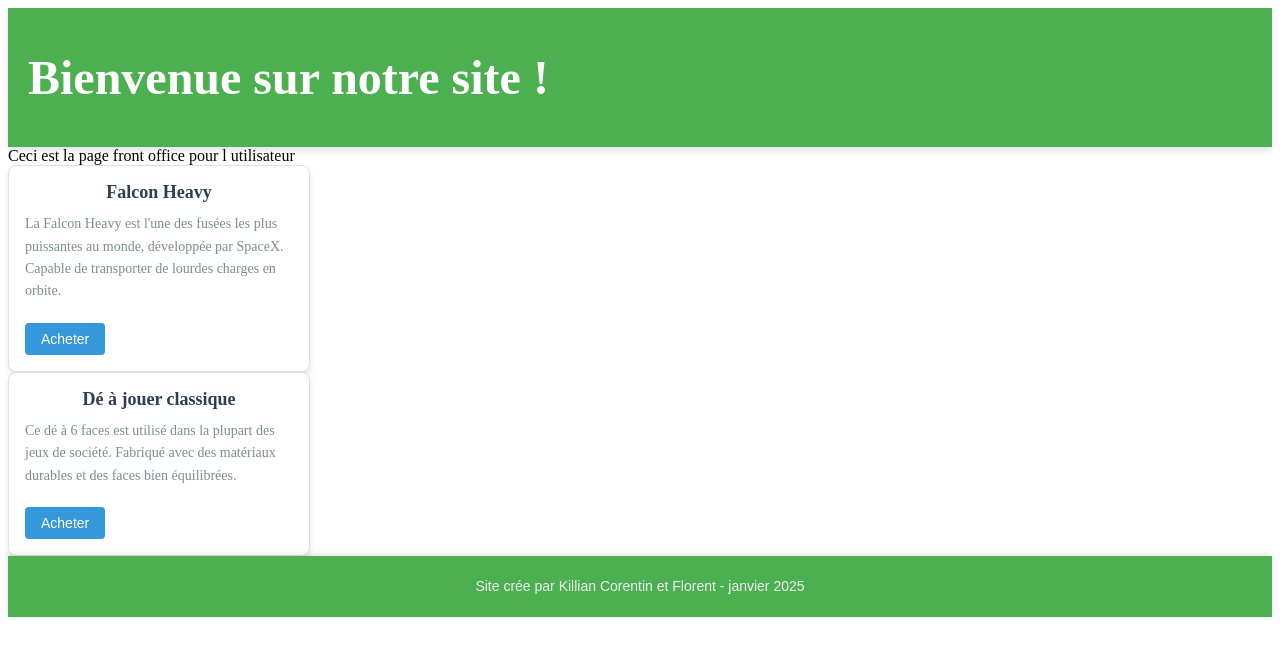
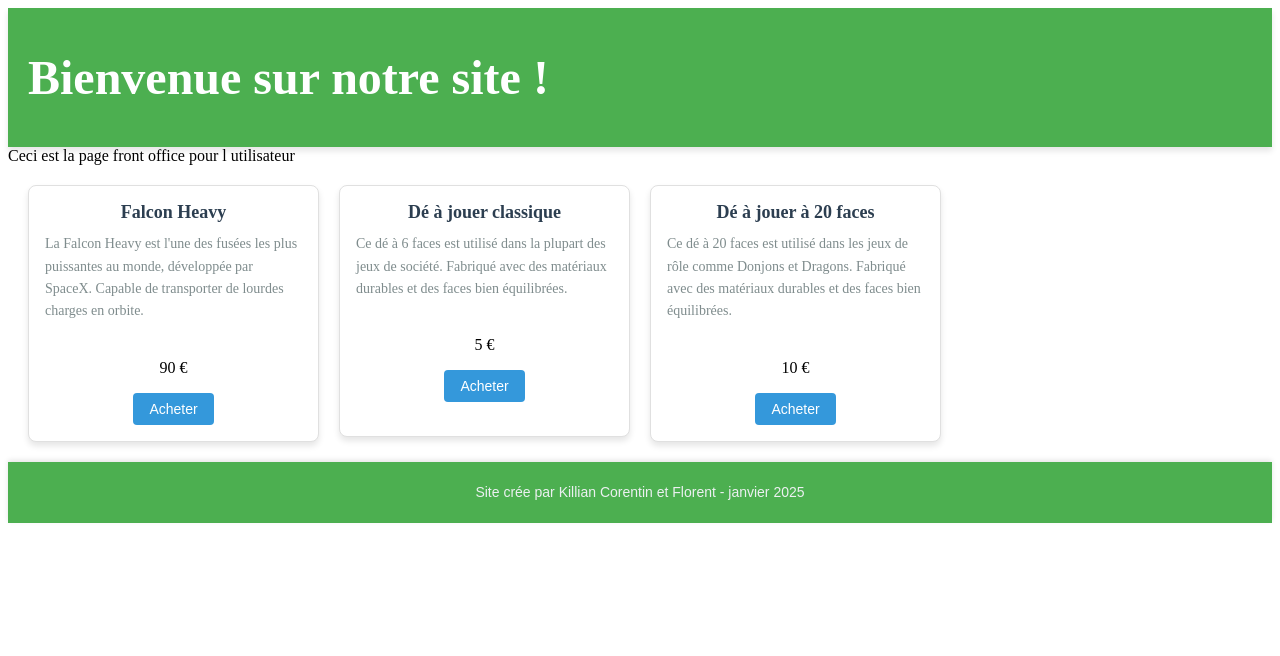
Before and after one commit to damodred53/ia_front_end, a React (Vite) app: page /user in a window 1280 px wide. Shown: the top 656 px of the page. Built offline with nearby package versions, Linux system fonts and the light colour scheme.

Commit message:
nouveau push json produit

```diff
--- a/public/Data/article.json
+++ b/public/Data/article.json
@@ -2,11 +2,19 @@
     {
         "title": "Falcon Heavy",
         "content": "La Falcon Heavy est l'une des fusées les plus puissantes au monde, développée par SpaceX. Capable de transporter de lourdes charges en orbite.",
-        "image": "https://example.com/falcon-heavy.jpg"
+        "image": "https://example.com/falcon-heavy.jpg",
+        "price": 90
     },
     {
         "title": "Dé à jouer classique",
         "content": "Ce dé à 6 faces est utilisé dans la plupart des jeux de société. Fabriqué avec des matériaux durables et des faces bien équilibrées.",
-        "image": "https://example.com/dice.jpg"
+        "image": "https://example.com/dice.jpg",
+        "price": 5
+    },
+    {
+        "title": "Dé à jouer à 20 faces",
+        "content": "Ce dé à 20 faces est utilisé dans les jeux de rôle comme Donjons et Dragons. Fabriqué avec des matériaux durables et des faces bien équilibrées.",
+        "image": "https://example.com/dice.jpg",
+        "price": 10
     }
 ]
--- a/src/Components/CardArticle.jsx
+++ b/src/Components/CardArticle.jsx
@@ -11,7 +11,8 @@ console.log(article);
             <div className="card-content">
                 <h2 className="card-title">{article.title}</h2>
                 <p className="card-text">{article.content}</p>
-                <button>Acheter</button>
+                <p>{article.price} €</p>
+                <button >Acheter</button>
             </div>
         </div>
     )
@@ -20,9 +21,10 @@ console.log(article);
 
 CardArticle.propTypes = {
     article: PropTypes.shape({
-        // image: PropTypes.string,
+        image: PropTypes.string,
         title: PropTypes.string,
         content: PropTypes.string,
+        price: PropTypes.number,
     }).isRequired,
 };
 
--- a/src/Styles/card.css
+++ b/src/Styles/card.css
@@ -6,7 +6,12 @@
     box-shadow: 0 4px 6px rgba(0, 0, 0, 0.1); /* Ombre subtile */
     overflow: hidden; /* Contenu limité à la taille de la card */
     max-width: 300px; /* Largeur maximale pour la card */
+    min-height: 250px;
     transition: transform 0.3s ease, box-shadow 0.3s ease; /* Animation au hover */
+    display: flex;
+    flex-direction: column;
+    justify-content: space-between;
+    align-items: center;
 }
 
 /* Effet au survol */
@@ -16,24 +21,28 @@
 
 /* Contenu de la card */
 .card-content {
-    padding: 16px; /* Espacement interne */
+    padding: 16px;
+    display: flex;
+    flex-direction: column;
+    justify-content: center;
+    align-items: center;
 }
 
 /* Titre de la card */
 .card-title {
-    font-size: 18px; /* Taille du texte */
-    font-weight: bold; /* Texte en gras */
-    color: #2c3e50; /* Couleur sombre */
-    margin: 0 0 10px; /* Espacement inférieur */
+    font-size: 18px;
+    font-weight: bold;
+    color: #2c3e50;
+    margin: 0 0 10px;
     text-align: center;
 }
 
 /* Texte de la card */
 .card-text {
-    font-size: 14px; /* Taille du texte */
-    line-height: 1.6; /* Espacement entre les lignes */
-    color: #7f8c8d; /* Texte en couleur grise */
-    margin: 0 0 20px; /* Espacement inférieur */
+    font-size: 14px;
+    line-height: 1.6;
+    color: #7f8c8d;
+    margin: 0 0 20px;
 }
 
 /* Bouton */
@@ -46,4 +55,5 @@
     font-size: 14px; /* Taille du texte */
     cursor: pointer; /* Curseur adapté */
     transition: background-color 0.3s ease; /* Animation au hover */
+
 }
--- /dev/null
+++ b/src/Styles/front_end.css
@@ -0,0 +1,7 @@
+.list_articles {
+    display: grid;
+    grid-template-columns: repeat(auto-fill, minmax(250px, 1fr)); /* Les colonnes s'ajustent automatiquement */
+    gap: 20px; /* Espacement entre les éléments */
+    margin: 20px;
+
+}
--- a/src/pages/FrontOffice.jsx
+++ b/src/pages/FrontOffice.jsx
@@ -3,6 +3,7 @@ import Header from '../Components/Header';
 import CardArticle from '../Components/CardArticle';
 import { useEffect, useState } from 'react';
 import fetchDropdownDatas from '../Services/ServiceFetchArticle';
+import '../Styles/front_end.css';
 
 const FrontOffice = () => {
 
@@ -23,9 +24,13 @@ const FrontOffice = () => {
         <div>
             <Header isAdmin={false} />
             Ceci est la page front office pour l utilisateur
-            {articles.map((article) => (
-                <CardArticle key={article.id} article={article} />
-            ))}
+                <section className='list_articles'>
+                    {articles.map((article, key) => (
+                        <div key={key}>
+                            <CardArticle key={article.id} article={article}  />
+                        </div>
+                    ))}
+                </section>
             <Footer />
         </div>
     )
```
Also changed, not shown: src/Components/CartArticle.jsx (added, +40 -0 lines).
